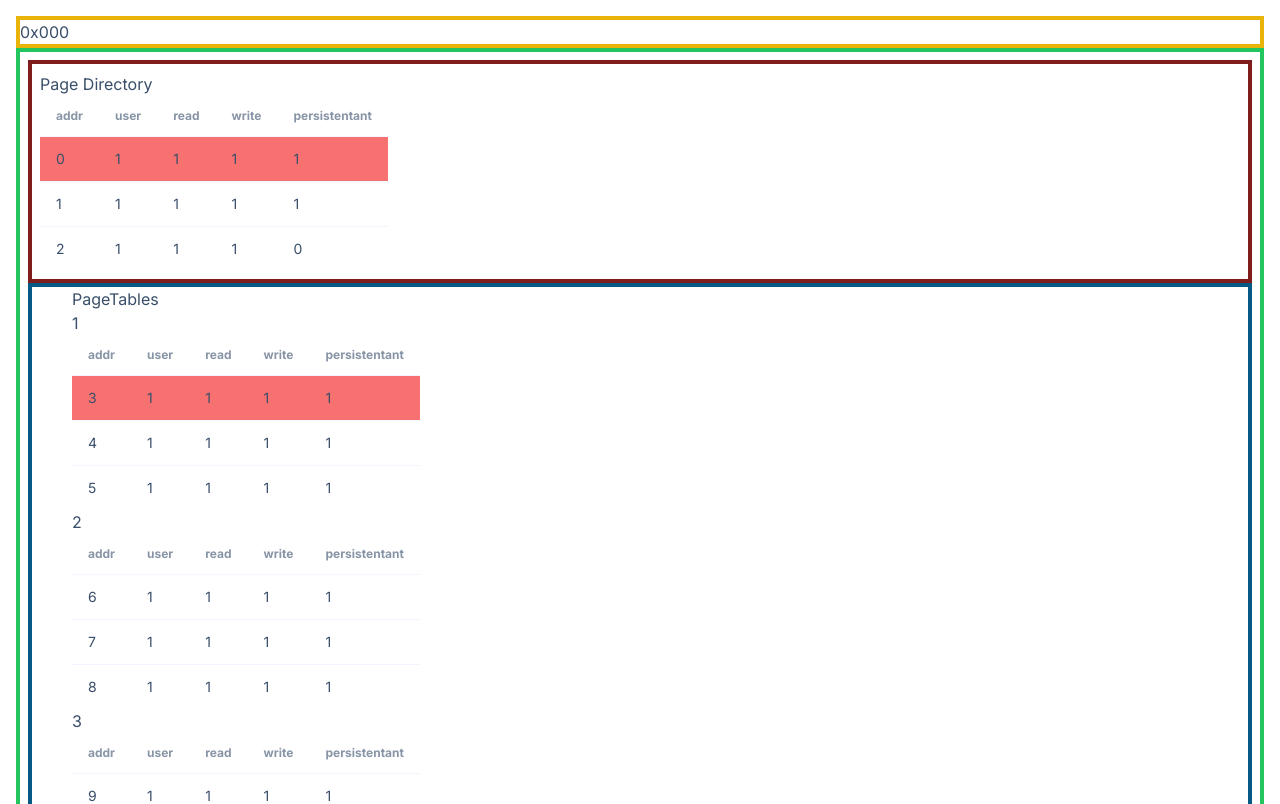
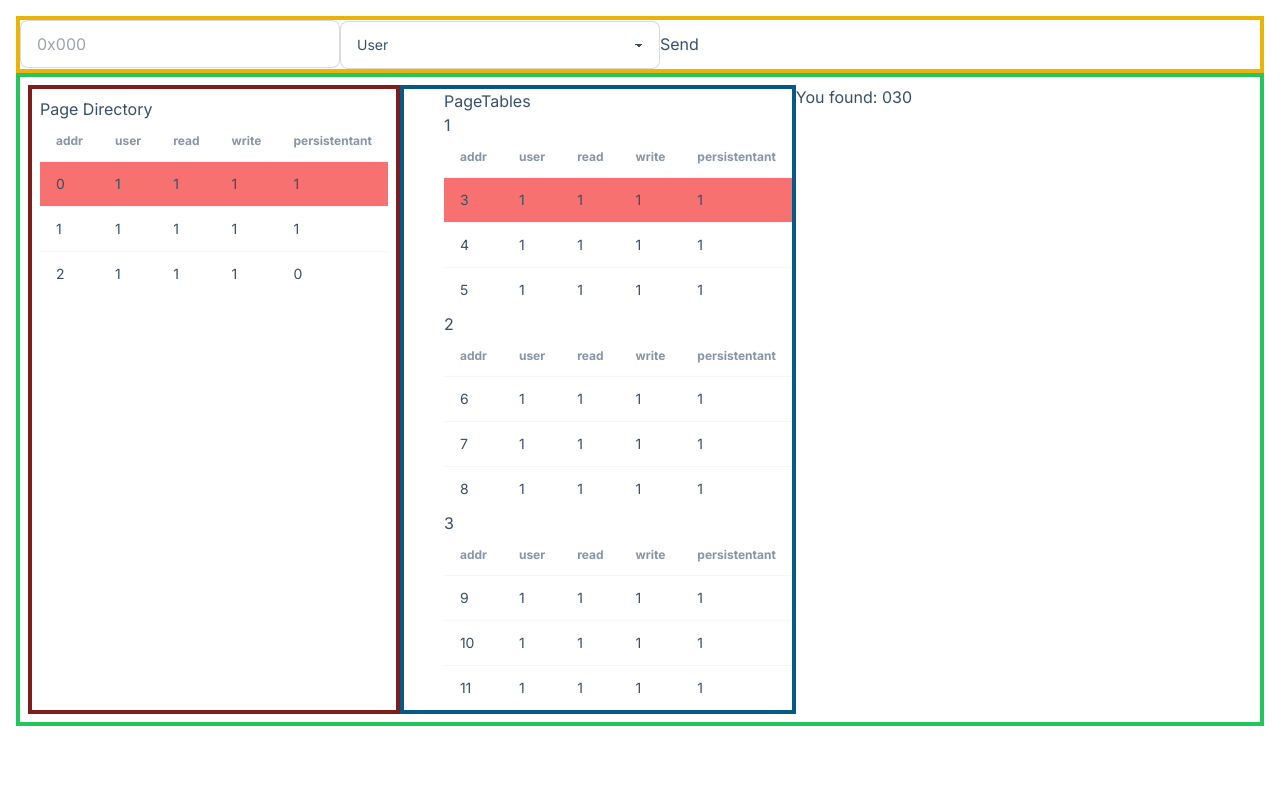
Before and after one commit to Escape9002/paging_demo, a Next.js app in the folder paging-demo/: page /pagingSite in a window 1280 px wide. Shown: the top 804 px of the page. Built offline with nearby package versions, Linux system fonts and the light colour scheme.

Commit message:
first buttons

```diff
--- a/paging-demo/src/app/pagingSite/AddrInput.tsx
+++ b/paging-demo/src/app/pagingSite/AddrInput.tsx
@@ -6,21 +6,42 @@ function AddrInput() {
   const [addr, setAddr] = useState("000");
 
   return (
-    <input
-      name=" hello there"
-      defaultValue="0x000"
-      onChange={(e) => deStringInput(e.target.value)}
-    />
+    <form
+      onSubmit={(e) => {
+        e.preventDefault();
+        deStringInput(addr);
+      }}
+    >
+      <input
+        name="addrField"
+        type="virtual Address"
+        placeholder="0x000"
+        className="input input-bordered w-full max-w-xs"
+        onChange={(e) => setAddr(e.target.value)}
+      />
+      <select className="select select-bordered w-full max-w-xs">
+        <option>User</option>
+        <option>Kernel</option>
+      </select>
+      <button>Send</button>
+    </form>
   );
 }
 
 function deStringInput(input: string) {
-  const inputBits = input.split("");
-  console.log(inputBits);
-  if (inputBits.length > 3) {
+  const userInput = input.split("");
+
+  if (userInput.length > 5) {
     console.log("These where too many values");
     return;
   }
+
+  let inputBits: number[] = [];
+  for (let i = 2; i < userInput.length; i++) {
+    inputBits.push(userInput[i] as unknown as number);
+  }
+
+  console.log(inputBits);
   return inputBits;
 }
 
--- a/paging-demo/src/app/pagingSite/PageTableView.tsx
+++ b/paging-demo/src/app/pagingSite/PageTableView.tsx
@@ -28,7 +28,7 @@ function PageTableView(props: props) {
   const pageShift = addr[2];
 
   return (
-    <div className=" p-2 flex flex-col">
+    <div className=" p-2 flex flex-row">
       <div className="p-2 border border-spacing-4 border-4 border-red-900">
         <TableRenderer
           tableName="Page Directory"
@@ -39,7 +39,7 @@ function PageTableView(props: props) {
 
       <div className="pl-10 flex flex-row border border-spacing-4 border-4 border-sky-800">
         <div>
-            <p>PageTables</p>
+          <p>PageTables</p>
           <div>
             {pageTables.map((table, index) => (
               <div key={index} className="flex flex-col">
--- a/paging-demo/src/app/pagingSite/page.tsx
+++ b/paging-demo/src/app/pagingSite/page.tsx
@@ -1,6 +1,6 @@
 "use client";
 
-import React, { useState } from "react";
+import React, { useContext, useState } from "react";
 import AddrInput from "./AddrInput";
 import PageTableView from "./PageTableView";
 import { pageDirectory, pageTables } from "./tables";
```
